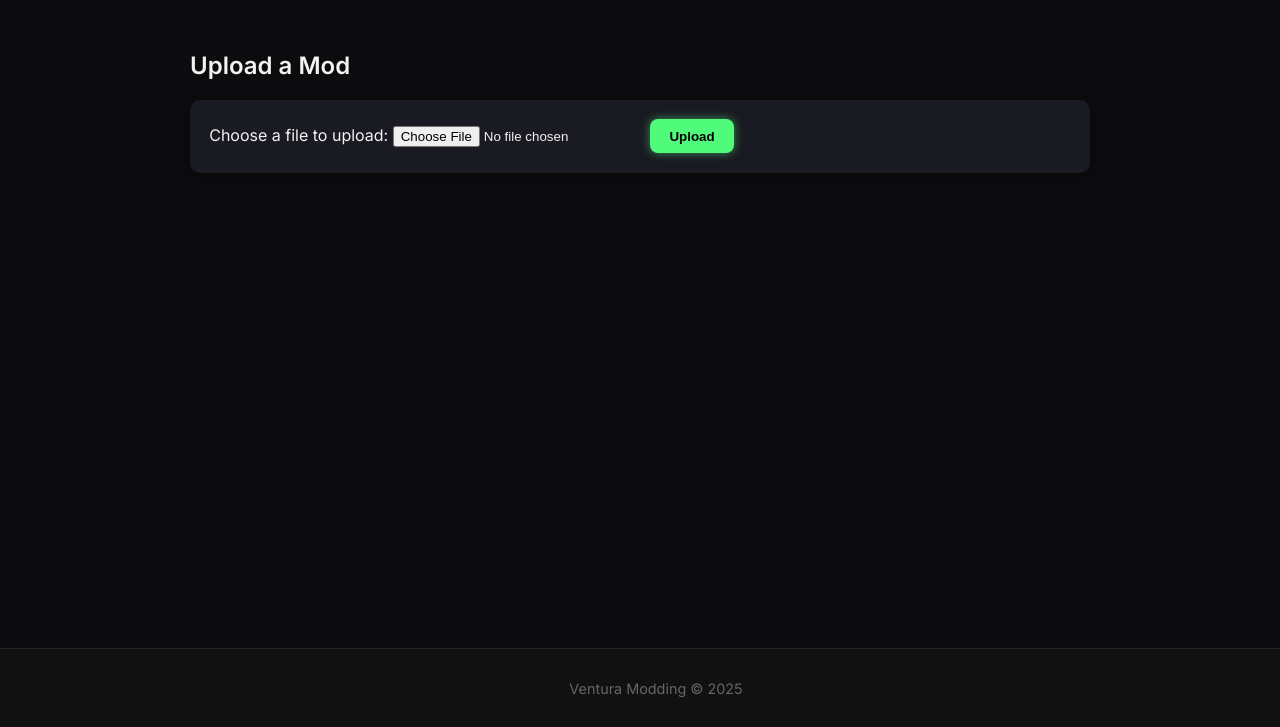
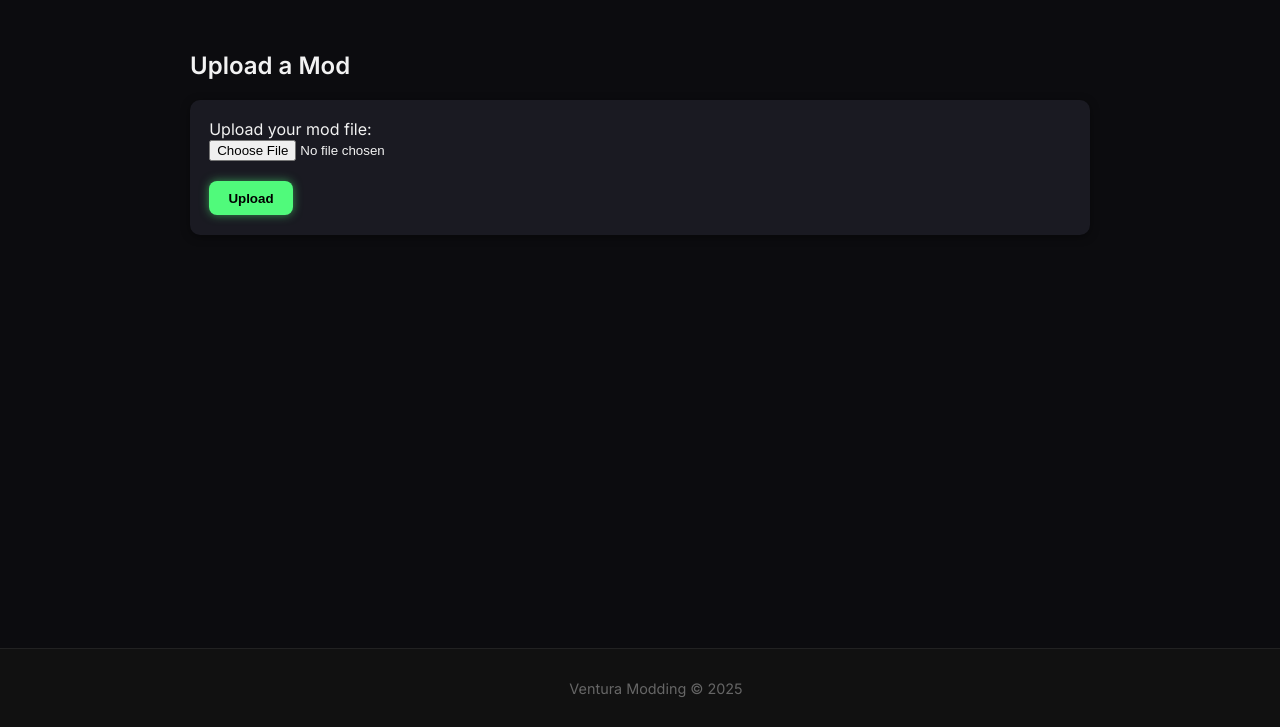
Before and after one commit to Itzbotadev/VenturaWebsite, a plain HTML site: page index.html in a window 1280 px wide. Both pictures are taken after a click on the link "Upload". Shown: the part 73-800 px from the top of the page. Drawn offline with nearby package versions, Linux system fonts and the light colour scheme.

Commit message:
Update index.html

```diff
--- a/index.html
+++ b/index.html
@@ -64,11 +64,12 @@
     <section id="upload" class="page">
       <h2>Upload a Mod</h2>
       <div class="card">
-<form action="https://mcguffeeeaston.WelltodoMajesticWordprocessor/upload" method="POST" enctype="multipart/form-data">
-  <label for="file">Choose a file to upload:</label>
-  <input type="file" name="file" id="file" required>
+<form id="uploadForm" action="https://@mcguffeeeaston.WelltodoMajesticWordprocessor/upload" method="POST" enctype="multipart/form-data">
+  <label for="file">Upload your mod file:</label><br>
+  <input type="file" name="file" id="file" required><br><br>
   <button type="submit" class="btn-glow">Upload</button>
 </form>
+
 
       </div>
     </section>
```
